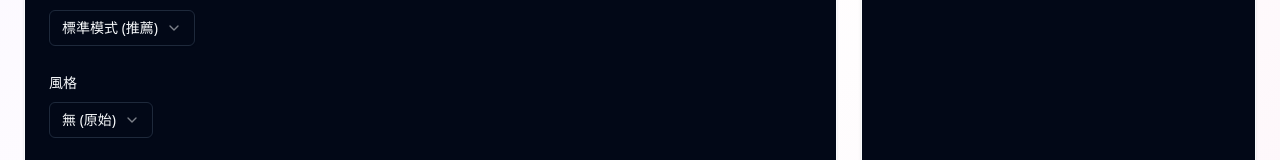
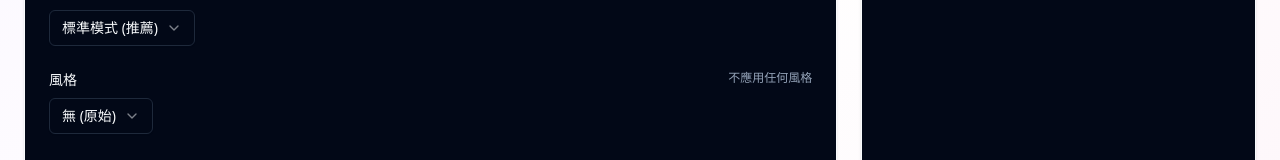
Before and after one commit to kinai9661/AIPro, a React (Vite) app: page / in a window 1280 px wide. Shown: the part 561-721 px from the top of the page. Built offline with nearby package versions, Linux system fonts and the light colour scheme.

Commit message:
🎨 Update UI to use 45 categorized styles

```diff
--- a/src/components/FluxGenerator.tsx
+++ b/src/components/FluxGenerator.tsx
@@ -2,13 +2,14 @@ import { useState, useEffect } from 'react'
 import { Button } from '@/components/ui/button'
 import { Card, CardContent, CardHeader, CardTitle } from '@/components/ui/card'
 import { Textarea } from '@/components/ui/textarea'
-import { Select, SelectContent, SelectItem, SelectTrigger, SelectValue } from '@/components/ui/select'
+import { Select, SelectContent, SelectGroup, SelectItem, SelectLabel, SelectTrigger, SelectValue } from '@/components/ui/select'
 import { Slider } from '@/components/ui/slider'
 import { Dialog, DialogContent, DialogHeader, DialogTitle, DialogTrigger } from '@/components/ui/dialog'
 import { ScrollArea } from '@/components/ui/scroll-area'
 import { Switch } from '@/components/ui/switch'
 import { Sparkles, Settings, History, Loader2, Shuffle, Download, Copy, ZoomIn, Trash2, Upload, X } from 'lucide-react'
 import { generateImage } from '@/lib/api'
+import { STYLE_CATEGORIES, getStyleInfo } from '@/lib/styles'
 import type { FluxModel, QualityMode, StylePreset } from '@/types/flux'
 
 interface HistoryItem {
@@ -184,6 +185,8 @@ export default function FluxGenerator() {
     setShowSettings(false)
     alert('設置已保存!')
   }
+
+  const currentStyleInfo = getStyleInfo(style)
 
   return (
     <div className="min-h-screen bg-gradient-to-br from-purple-50 via-white to-pink-50 dark:from-gray-900 dark:via-gray-800 dark:to-gray-900">
@@ -372,22 +375,29 @@ export default function FluxGenerator() {
                 </Select>
               </div>
 
-              {/* 風格 */}
+              {/* 風格 - 45種分類 */}
               <div>
-                <label className="text-sm font-medium">風格</label>
+                <label className="text-sm font-medium flex justify-between">
+                  <span>風格</span>
+                  {currentStyleInfo && (
+                    <span className="text-muted-foreground text-xs">{currentStyleInfo.description}</span>
+                  )}
+                </label>
                 <Select value={style} onValueChange={(v) => setStyle(v as StylePreset)}>
                   <SelectTrigger className="mt-2">
                     <SelectValue />
                   </SelectTrigger>
-                  <SelectContent>
-                    <SelectItem value="none">無 (原始)</SelectItem>
-                    <SelectItem value="anime">動漫</SelectItem>
-                    <SelectItem value="photorealistic">寫實</SelectItem>
-                    <SelectItem value="oil-painting">油畫</SelectItem>
-                    <SelectItem value="watercolor">水彩</SelectItem>
-                    <SelectItem value="cyberpunk">賽博朋克</SelectItem>
-                    <SelectItem value="fantasy">奇幻</SelectItem>
-                    <SelectItem value="minimalist">極簡</SelectItem>
+                  <SelectContent className="max-h-[400px]">
+                    {STYLE_CATEGORIES.map((category) => (
+                      <SelectGroup key={category.name}>
+                        <SelectLabel>{category.name}</SelectLabel>
+                        {category.styles.map((style) => (
+                          <SelectItem key={style.value} value={style.value}>
+                            {style.label}
+                          </SelectItem>
+                        ))}
+                      </SelectGroup>
+                    ))}
                   </SelectContent>
                 </Select>
               </div>
```
